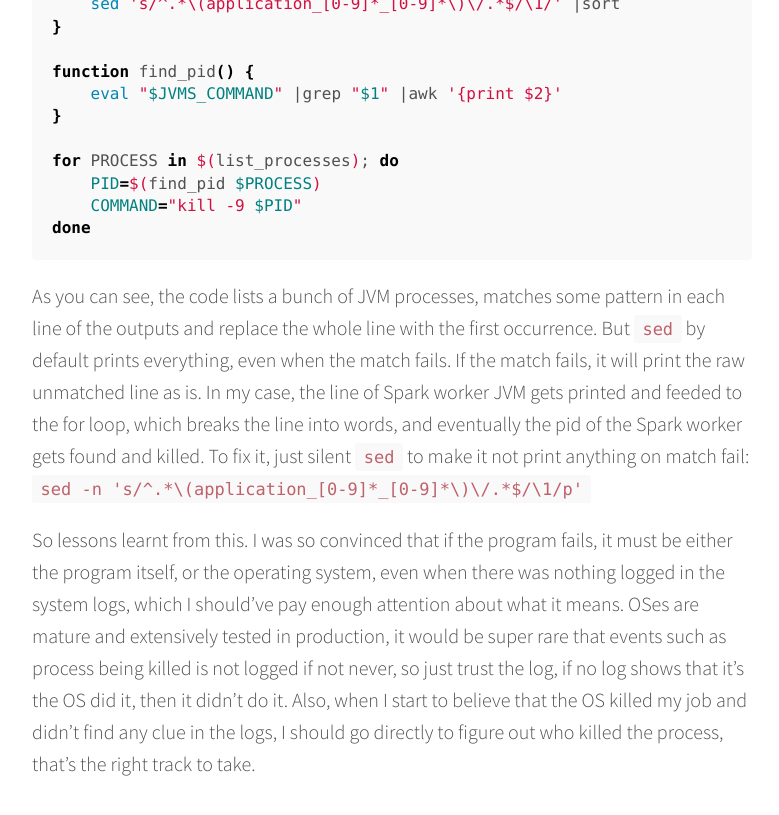
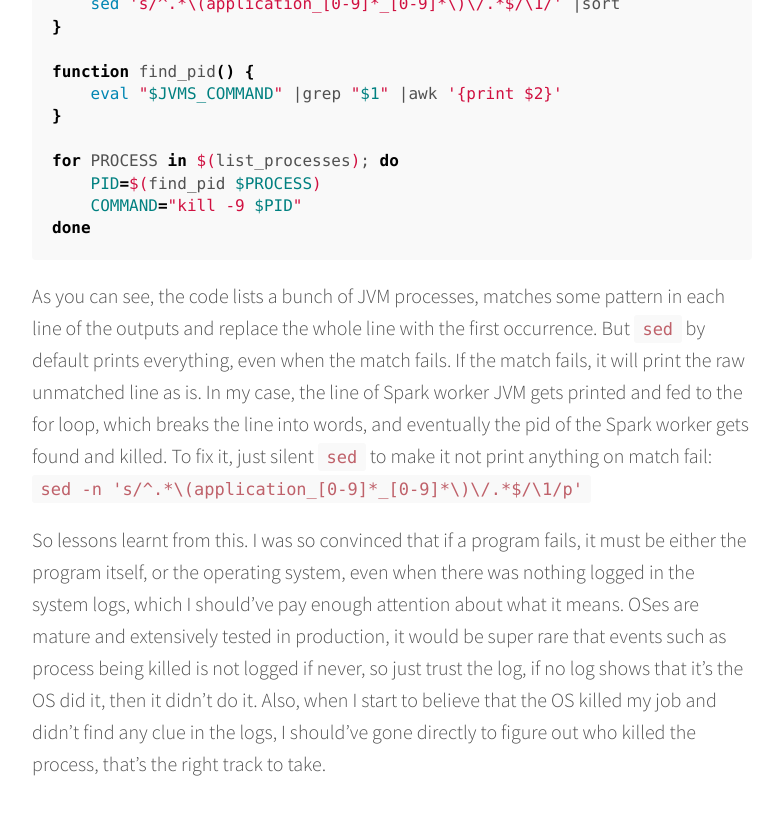
Before and after one commit to guhehehe/guhehehe.github.io, a Jekyll site: the page built from _posts/2016-08-12-on-a-frustrating-debugging-experience.md, in a window 1280 px wide and 900 px high, scrolled down 1879 px. Shown: the top 815 px of the window, without its empty margins (248-1027 px from the left). Built offline with Jekyll 4.4.1, drawn with Linux system fonts in a browser that asks for light colours; comment, search, counter and statistics services are not loaded.

Commit message:
Corrected grammar

```diff
--- a/_posts/2016-08-12-on-a-frustrating-debugging-experience.md
+++ b/_posts/2016-08-12-on-a-frustrating-debugging-experience.md
@@ -66,13 +66,13 @@ done
 As you can see, the code lists a bunch of JVM processes, matches some pattern in each line of the outputs and replace
 the whole line with the first occurrence. But `sed` by default prints everything, even when the match fails. If the
 match fails, it will print the raw unmatched line as is. In my case, the line of Spark worker JVM gets printed and
-feeded to the for loop, which breaks the line into words, and eventually the pid of the Spark worker gets found and
+fed to the for loop, which breaks the line into words, and eventually the pid of the Spark worker gets found and
 killed. To fix it, just silent `sed` to make it not print anything on match fail:
 `sed -n 's/^.*\(application_[0-9]*_[0-9]*\)\/.*$/\1/p'`
 
-So lessons learnt from this. I was so convinced that if the program fails, it must be either the program itself, or the
+So lessons learnt from this. I was so convinced that if a program fails, it must be either the program itself, or the
 operating system, even when there was nothing logged in the system logs, which I should've pay enough attention about
 what it means. OSes are mature and extensively tested in production, it would be super rare that events such as process
-being killed is not logged if not never, so just trust the log, if no log shows that it's the OS did it, then it didn't
-do it. Also, when I start to believe that the OS killed my job and didn't find any clue in the logs, I should go
+being killed is not logged if never, so just trust the log, if no log shows that it's the OS did it, then it didn't
+do it. Also, when I start to believe that the OS killed my job and didn't find any clue in the logs, I should've  gone
 directly to figure out who killed the process, that's the right track to take.
```
